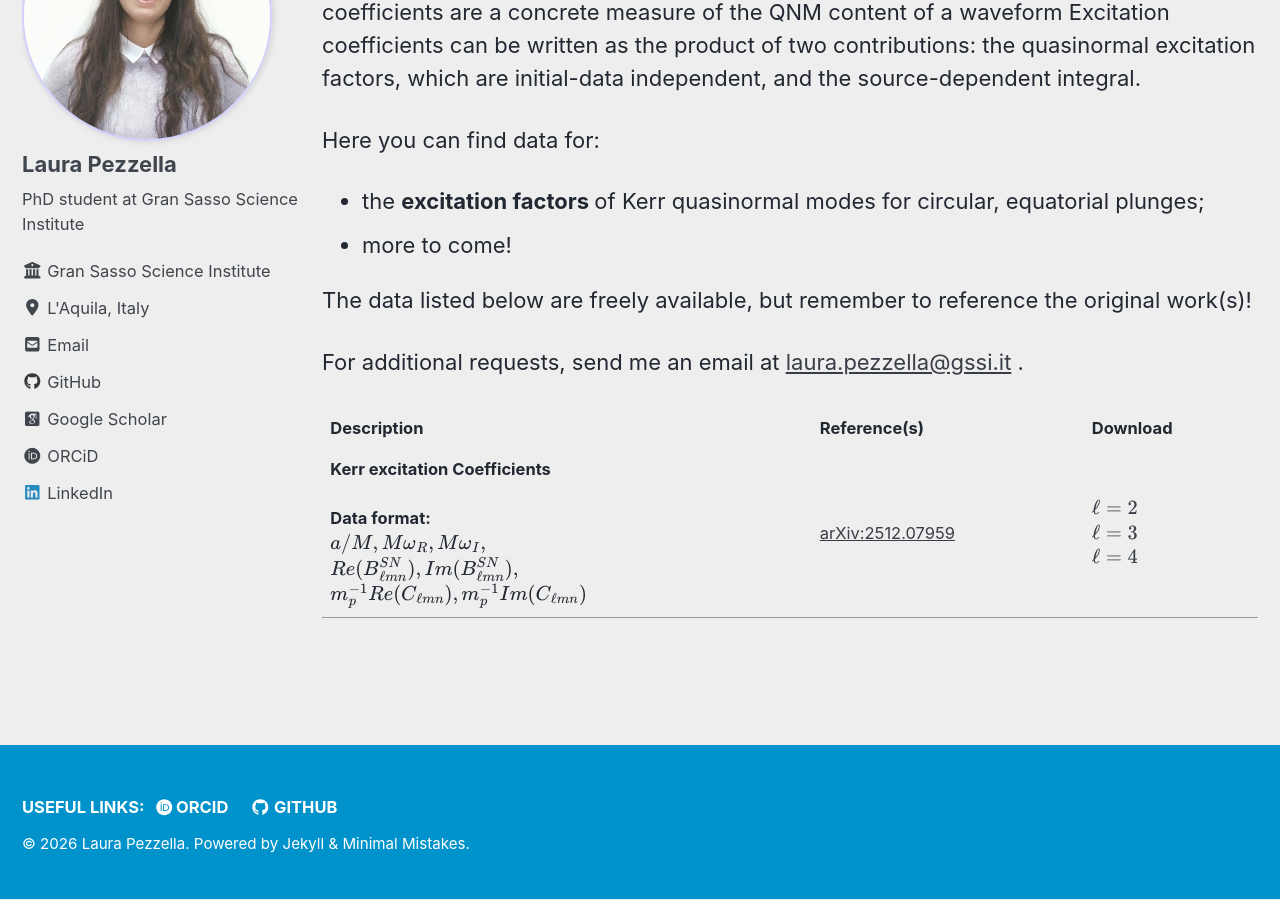
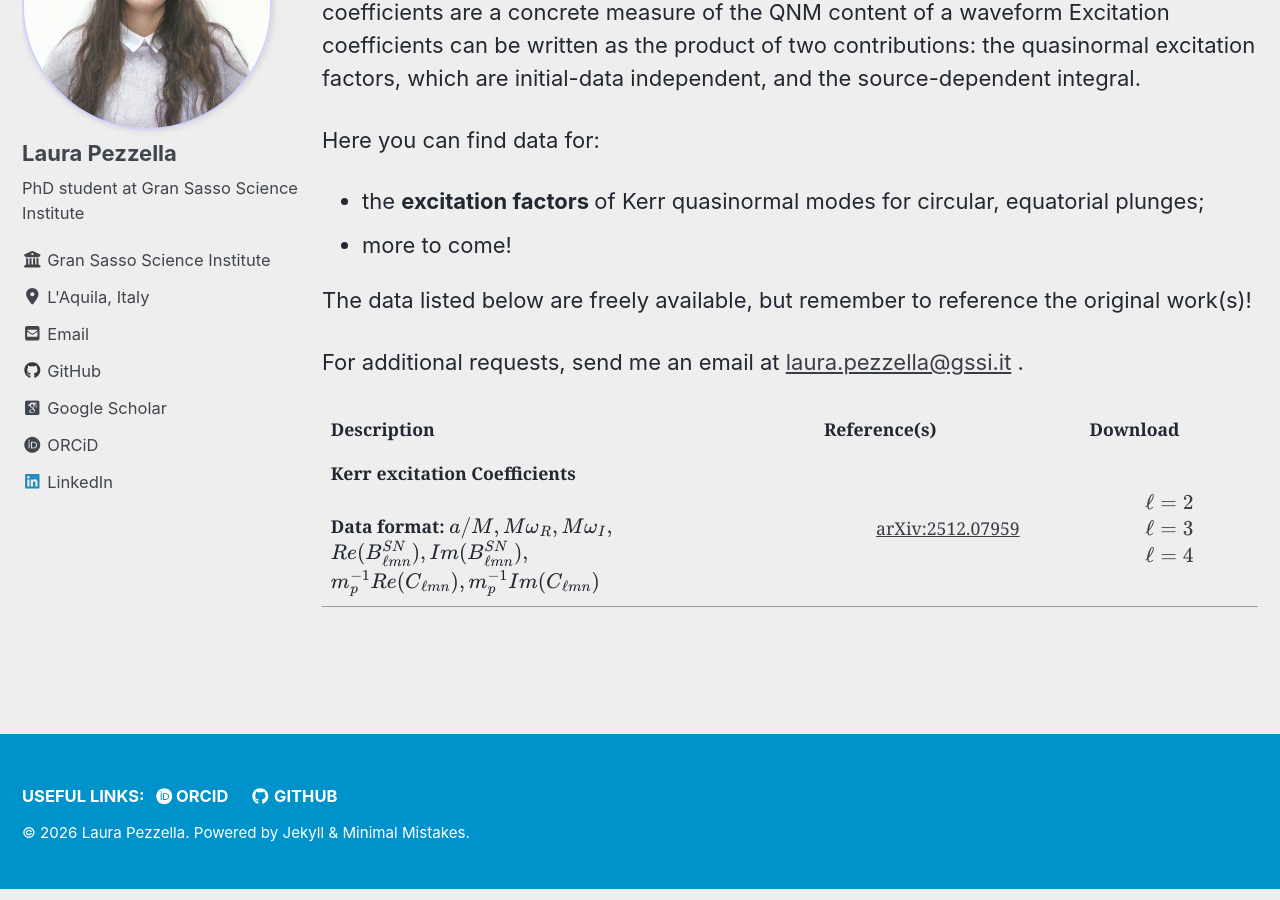
Before and after one commit to PezzLa/pezzla.github.io, a Jekyll site: the page built from _pages/ringdown.md, in a window 1280 px wide and 900 px high, scrolled down 431 px. Built offline with Jekyll 4.4.1, drawn with Linux system fonts in a browser that asks for light colours; some web fonts are replaced; formulas are drawn with MathJax 3.

Commit message:
Update ringdown.md

```diff
--- a/_pages/ringdown.md
+++ b/_pages/ringdown.md
@@ -28,7 +28,7 @@ The data listed below are freely available, but remember to reference the origin
 For additional requests, send me an email at [laura.pezzella@gssi.it](mailto:laura.pezzella@gssi.it) .
 
 
-<table>
+<table style='font-family:"Georgia", serif; font-size:80%'>
   <tr>
     <th scope="col">Description</th>
     <th scope="col">Reference(s)</th>
@@ -38,18 +38,18 @@ For additional requests, send me an email at [laura.pezzella@gssi.it](mailto:lau
   <tr>
     <td>
       <b>Kerr excitation Coefficients</b><br><br>
-      <b>Data format:</b><br>
-      $a/M, M ω_R, M ω_I,$<br>
+      <b>Data format:</b>
+      $a/M, M \omega_R, M \omega_I,$<br>
       $Re(B_{\ell mn}^{SN}), Im(B_{\ell mn}^{SN}),$<br>
       $m_p^{-1} Re(C_{\ell mn}), m_p^{-1} Im(C_{\ell mn})
       $
     </td>
-    <td>
+    <td align="center">
       <a href="https://arxiv.org/abs/2512.07959" target="_blank" rel="noopener">
         arXiv:2512.07959
       </a>
     </td>
-    <td>
+    <td align="center">
       <a href="https://github.com/PezzLa/Excitation-Coefficients-Kerr/tree/main/Circular%20equatorial/l2" target="_blank" rel="noopener">
         $\ell = 2$
       </a><br>
```
